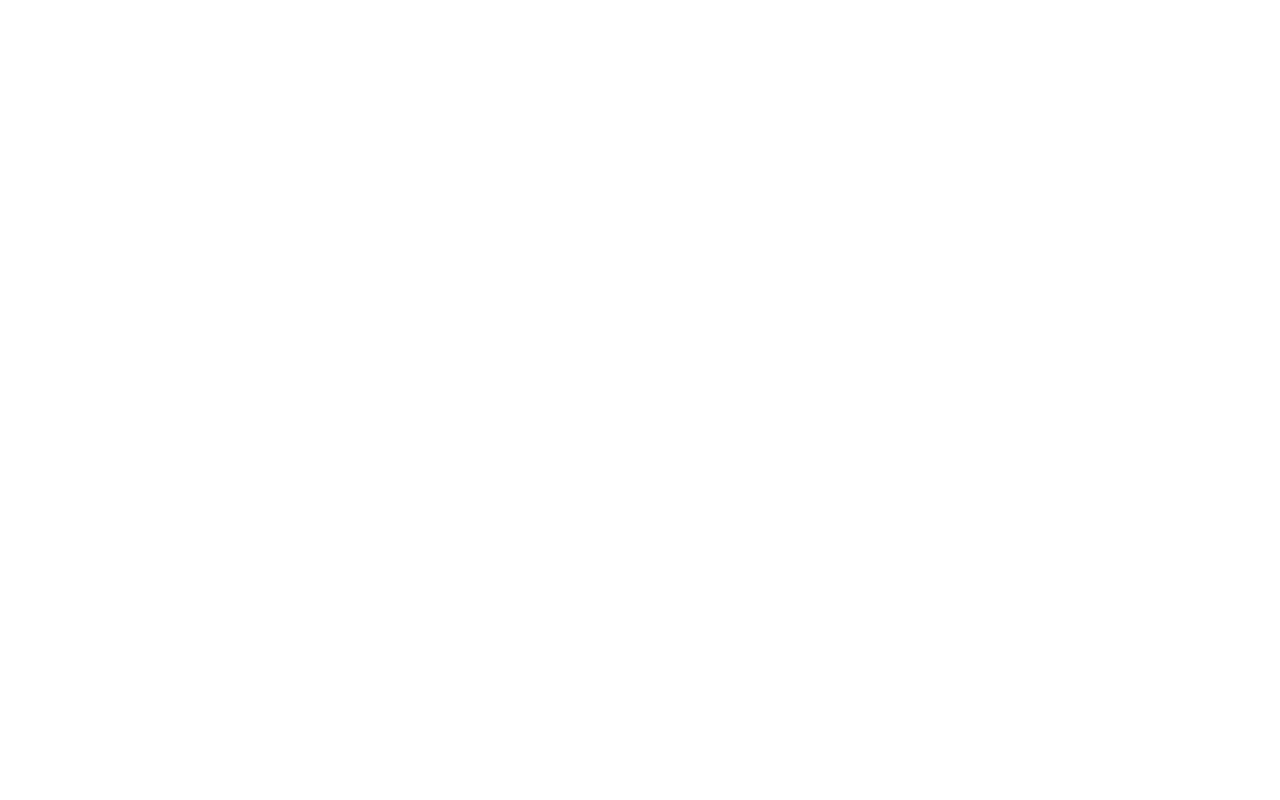
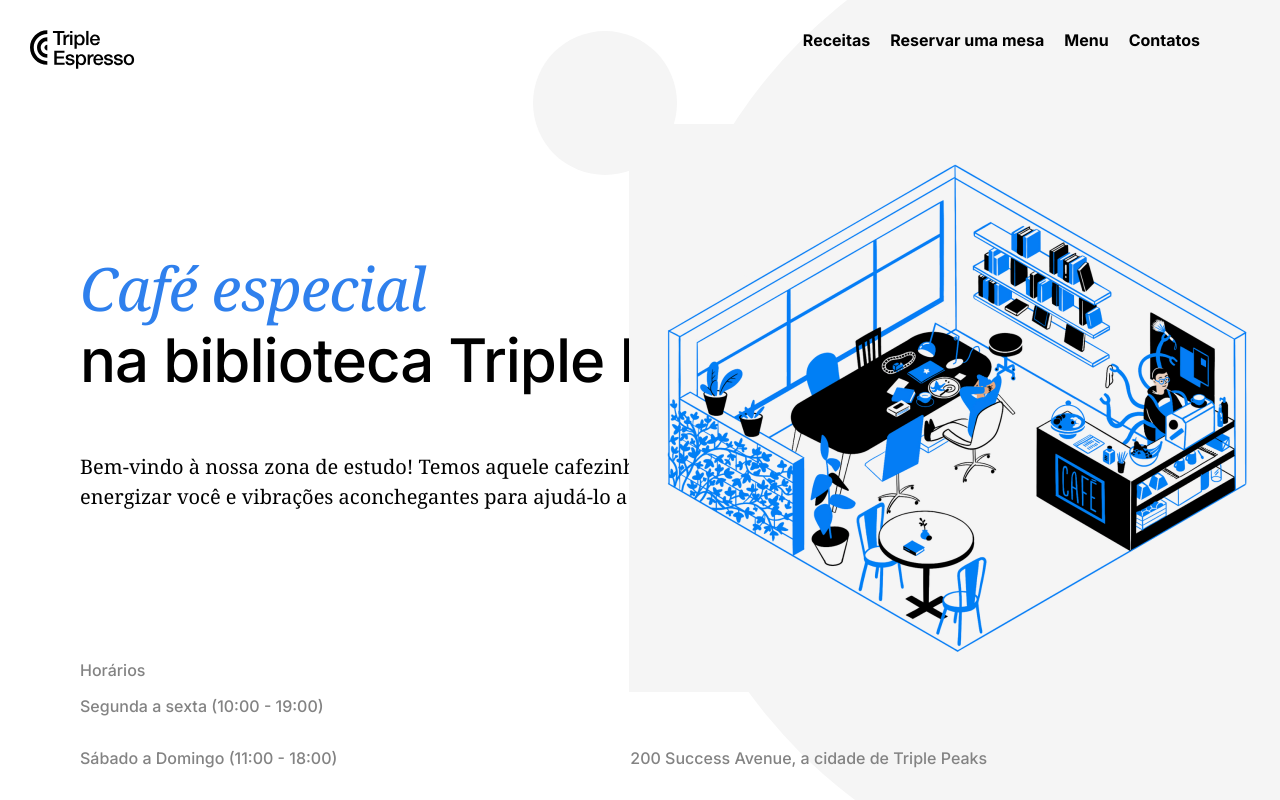
Before and after one commit to Tyszkouski77/web_project_coffeeshop, a plain HTML site: page index.html in a window 1280 px wide. Drawn offline with Linux system fonts and the light colour scheme.

Commit message:
adicionado cabecalho e seus estilos

```diff
--- a/index.html
+++ b/index.html
@@ -21,7 +21,52 @@
   </head>
   <body>
     <div class="page">
-      <header class="header"></header>
+      <header class="header">
+        <nav class="nav">
+          <img
+            src="./images/logo_coffeeshop_dark.svg"
+            alt="Triple Peaks Library Logo"
+            class="nav__logo"
+          />
+          <ul class="nav__links">
+            <li>
+              <a href="#" class="nav__link">Receitas</a>
+            </li>
+            <li>
+              <a href="#" class="nav__link">Reservar uma mesa</a>
+            </li>
+            <li>
+              <a href="#" class="nav__link">Menu</a>
+            </li>
+            <li>
+              <a href="#" class="nav__link">Contatos</a>
+            </li>
+          </ul>
+        </nav>
+        <h1 class="header__title">
+          <span class="span-accent">Café especial</span>na biblioteca Triple
+          Peaks
+        </h1>
+        <p class="header__description">
+          Bem-vindo à nossa zona de estudo! Temos aquele cafezinho para
+          energizar você e vibrações aconchegantes para ajudá-lo a ser criativo.
+        </p>
+        <img
+          src="./images/inside_coffee_shop.png"
+          alt="Ilustration 'inside coffee shop'"
+          class="header__image"
+        />
+        <div class="header__footer">
+          <p class="header__paragraph">Horários</p>
+          <p class="header__paragraph">Segunda a sexta (10:00 - 19:00)</p>
+          <div class="header__fu">
+          <p class="header__paragraph">Sábado a Domingo (11:00 - 18:00)</p>
+          <p class="header__paragraph">
+            200 Success Avenue, a cidade de Triple Peaks
+          </div>
+          </p>
+        </div>
+      </header>
       <main class="content">
         <section class="recipies"></section>
         <section class="reservation"></section>
--- a/pages/index.css
+++ b/pages/index.css
@@ -8,3 +8,113 @@
   margin: auto;
   overflow-x: hidden;
 }
+
+.header {
+  display: flex;
+  flex-direction: column;
+  position: relative;
+  box-sizing: border-box;
+  height: 100vh;
+  min-height: 720px;
+  max-height: 800px;
+  background-color: #ffffff;
+  background-image: url(../images/background_header.svg);
+}
+
+.nav {
+  display: flex;
+  justify-content: space-between;
+  align-items: flex-start;
+}
+
+.nav__logo {
+  width: 105px;
+  height: 39px;
+  margin-left: 30px;
+  margin-top: 30px;
+}
+
+.nav__links {
+  display: flex;
+  justify-content: flex-end;
+  align-items: center;
+  list-style-type: none;
+  padding: 0;
+  margin: 0;
+  column-gap: 20px;
+  margin-top: 30px;
+  margin-right: 80px;
+  font-family: "Inter";
+  font-style: normal;
+  font-weight: 500;
+  font-size: 16px;
+  line-height: 20px;
+}
+
+.nav__link {
+  text-decoration: none;
+  color: #000000;
+  font-weight: bold;
+}
+
+.header__image {
+  position: absolute;
+  z-index: 1;
+  top: 124px;
+  height: 568px;
+  width: 646px;
+  right: 5px;
+}
+
+.span-accent {
+  display: block;
+  font-family: "Noto Serif";
+  font-style: italic;
+  font-weight: normal;
+  font-size: 60px;
+  line-height: 72px;
+  color: #2f80ed;
+}
+
+.header__title {
+  margin-top: 183px;
+  margin-bottom: 28px;
+  max-width: 729px;
+  margin-left: 80px;
+  font-family: "Inter";
+  font-style: normal;
+  font-weight: 500;
+  font-size: 60px;
+  line-height: 72px;
+  letter-spacing: -1px;
+}
+
+.header__description {
+  margin-left: 80px;
+  font-family: "Noto Serif";
+  font-style: normal;
+  font-weight: normal;
+  font-size: 20px;
+  line-height: 30px;
+  max-width: 683px;
+  margin-top: 28px;
+}
+
+.header__footer {
+  margin-left: 80px;
+  margin-top: auto;
+}
+
+.header__paragraph {
+  font-family: "Inter";
+  font-style: normal;
+  font-weight: 500;
+  font-size: 16px;
+  line-height: 20px;
+  color: #838383;
+  margin-right: auto;
+}
+
+.header__fu {
+  display: flex;
+}
```
